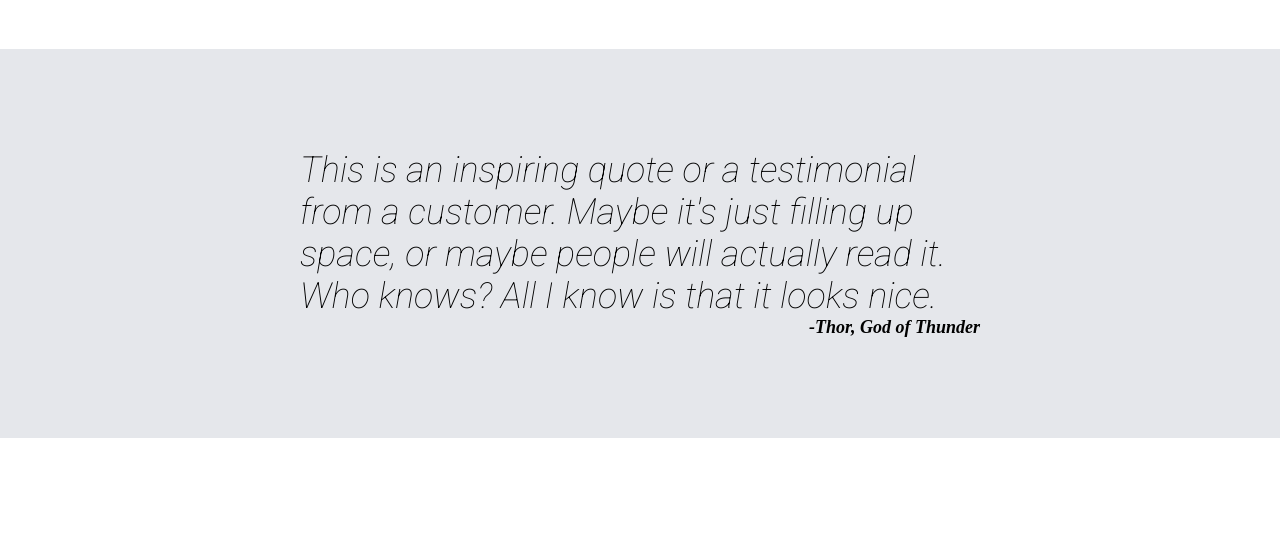
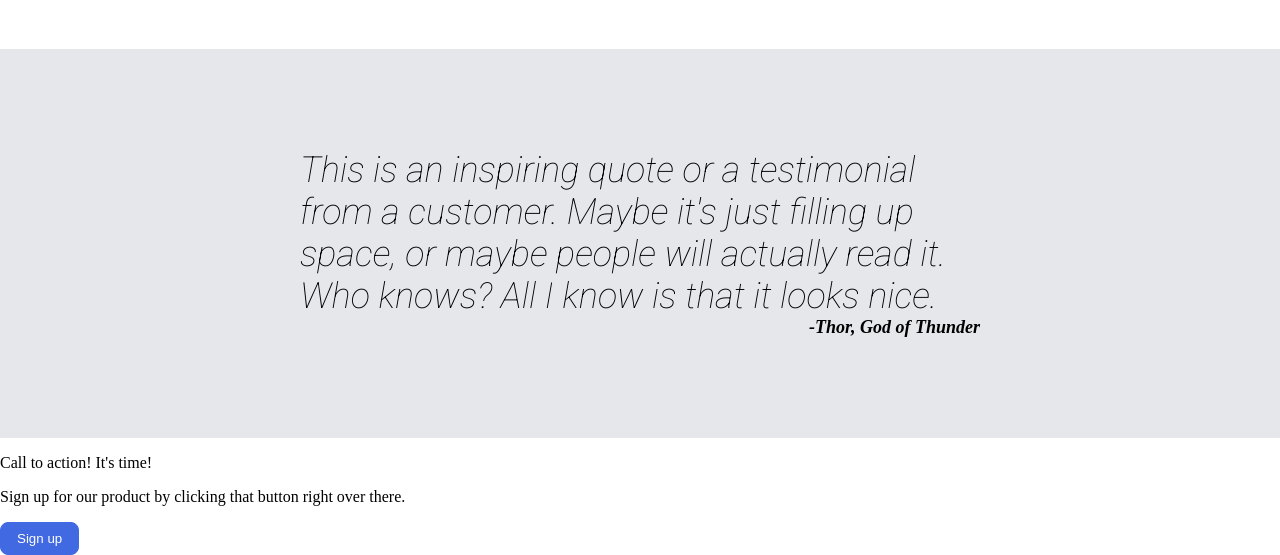
Before and after one commit to rishikpogu/landing-page, a plain HTML site: page index.html in a window 1280 px wide. Shown: the part 1022-1577 px from the top of the page. Before the commit the page ends 1460 px from the top, so only its background shows below. Drawn offline with Linux system fonts and the light colour scheme.

Commit message:
add basic html for action box

```diff
--- a/index.html
+++ b/index.html
@@ -58,5 +58,14 @@
         <p>This is an inspiring quote or a testimonial from a customer. Maybe it's just filling up space, or maybe people will actually read it. Who knows? All I know is that it looks nice.</p>
         <p class="end">-Thor, God of Thunder</p>
     </div>
+    <div class="four">
+        <div class="four-c">
+            <p class="bold">Call to action! It's time!</p>
+            <p>Sign up for our product by clicking that button right over there.</p>
+        </div>
+        <div>
+            <button>Sign up</button>
+        </div>
+    </div>
   </body>
 </html>
```
